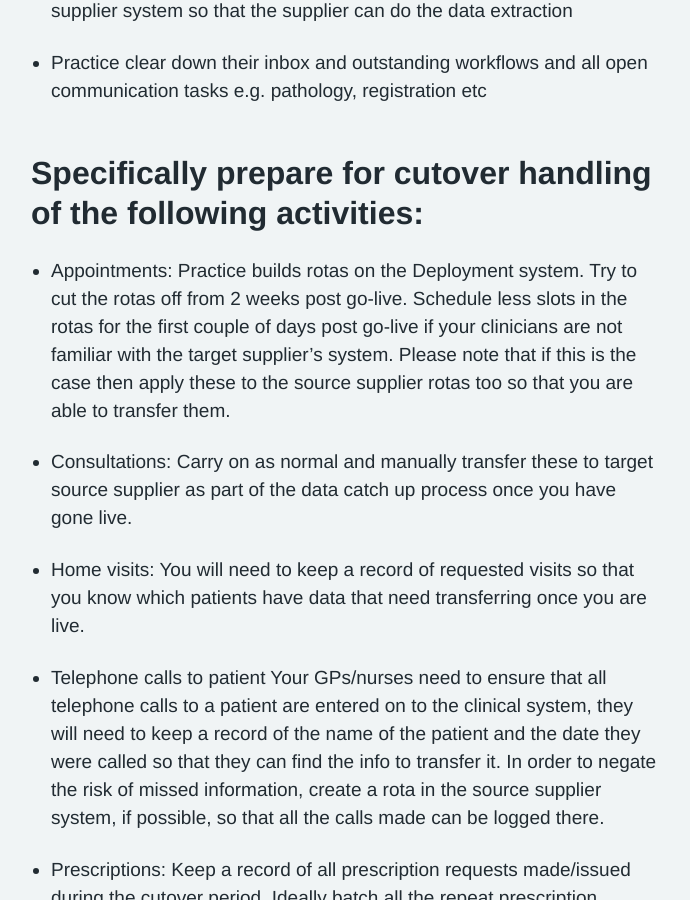
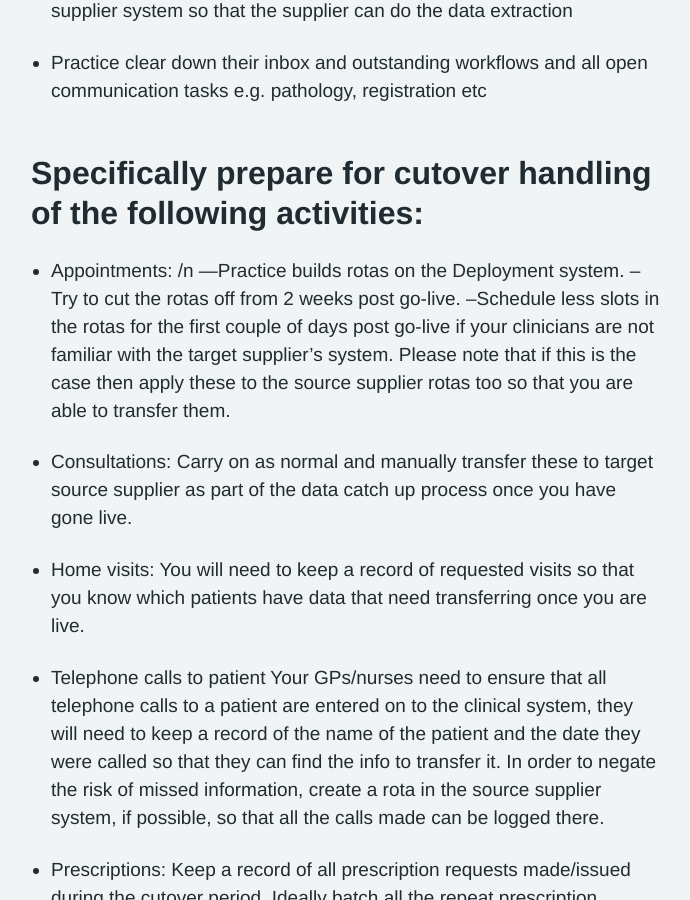
Before and after one commit to nhsconnect/prm-practice-migration, a Jekyll site: the page built from guide/05-planning-for-cut-over.md, in a window 1280 px wide and 900 px high, scrolled down 1284 px. Shown: the whole window, without its empty margins (129-819 px from the left). Built offline with Jekyll 4.4.1, drawn with Linux system fonts in a browser that asks for light colours; some web fonts are replaced.

Commit message:
[EW] Change in the markdown for the list on the cutover prep page

```diff
--- a/guide/05-planning-for-cut-over.md
+++ b/guide/05-planning-for-cut-over.md
@@ -27,10 +27,10 @@ During this stage, the practice gathers all the key people who will be involved
 
 ## Specifically prepare for cutover handling of the following activities:
 
-* Appointments:
-  Practice builds rotas on the Deployment system.
-  Try to cut the rotas off from 2 weeks post go-live.
-  Schedule less slots in the rotas for the first couple of days post go-live if your clinicians are not familiar with the target supplier’s system. Please note that if this is the case then apply these to the source supplier rotas too so that you are able to transfer them.
+* Appointments: /n
+  ---Practice builds rotas on the Deployment system.
+  --Try to cut the rotas off from 2 weeks post go-live.
+  --Schedule less slots in the rotas for the first couple of days post go-live if your clinicians are not familiar with the target supplier’s system. Please note that if this is the case then apply these to the source supplier rotas too so that you are able to transfer them.
 
 * Consultations:
   Carry on as normal and manually transfer these to target source supplier as part of the data catch up process once you have gone live.
```
